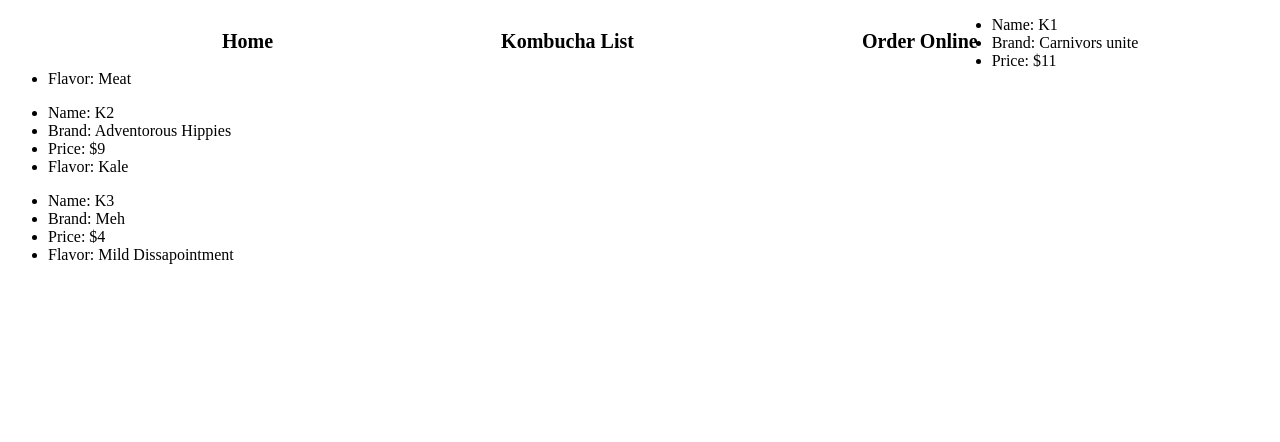
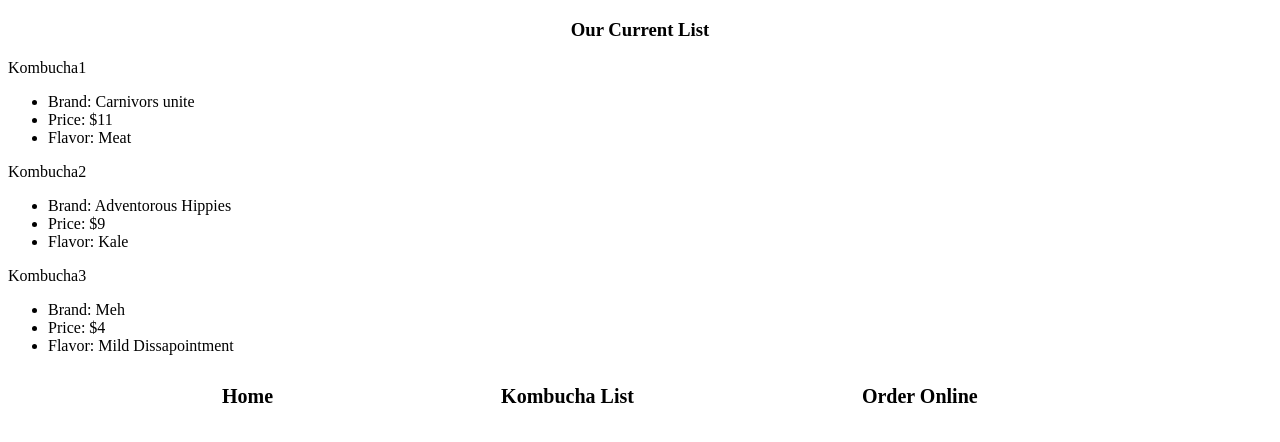
Before and after one commit to akemp7/CodeReview-Week15, a React app: page /#/list in a window 1280 px wide. Shown: the top 442 px of the page. Built offline with nearby package versions, Linux system fonts and the light colour scheme; the HTML template or start-up script is replaced by a standard one.

Commit message:
Add css styling to keglist, add code to orderform component

```diff
--- a/src/components/App.jsx
+++ b/src/components/App.jsx
@@ -1,7 +1,7 @@
 import React from 'react';
 import Home from './Home';
 import KegList from './KegList';
-import Order from './Order';
+import OrderForm from './OrderForm';
 import { Switch, Route } from 'react-router-dom';
 
 function App(){
@@ -10,7 +10,7 @@ function App(){
             <Switch>
                 <Route exact path="/" component={Home} />
                 <Route path="/list" component={KegList} />
-                <Route path="/order" component={Order} />
+                <Route path="/order" component={OrderForm} />
             </Switch>
         </div>
     );
--- a/src/components/Keg.jsx
+++ b/src/components/Keg.jsx
@@ -4,13 +4,14 @@ import PropTypes from 'prop-types';
 function Keg(props){
     return(
             <div>
+                <p> {props.name}</p>
                 <ul>
-                <li>Name: {props.name}</li>
                     <li>Brand: {props.brand}</li>
                     <li>Price: {props.price}</li>
                     <li>Flavor: {props.flavor}</li>
                 </ul>
             </div>
+
     );
 }
 
--- a/src/components/KegList.jsx
+++ b/src/components/KegList.jsx
@@ -4,21 +4,21 @@ import Navbar from './Navbar';
 
 var MasterKegList = [
     {
-        name: "K1",
+        name: "Kombucha1",
         brand: "Carnivors unite",
         price: "$11",
         flavor: "Meat"
 
     },
     {
-        name: "K2",
+        name: "Kombucha2",
         brand: "Adventorous Hippies",
         price: "$9",
         flavor: "Kale"
 
     },
     {
-        name: "K3",
+        name: "Kombucha3",
         brand: "Meh",
         price: "$4",
         flavor: "Mild Dissapointment"
@@ -28,9 +28,15 @@ var MasterKegList = [
 ]
 
 function KegList(){
+    var headerStyle = {
+        textAlign: "center",
+    }
     return(
+
             <div>
-            <Navbar />
+                <h3 style={headerStyle}>Our Current List</h3>
+                <div>
+
                 {MasterKegList.map((keg, index) =>
                     <Keg name={keg.name}
                         brand={keg.brand}
@@ -39,7 +45,10 @@ function KegList(){
                         key={index} />
 
                 )}
+                <Navbar />
             </div>
+        </div>
+
     );
 }
 
--- /dev/null
+++ b/src/components/OrderForm.jsx
@@ -0,0 +1,25 @@
+import React from 'react';
+import Navbar from './Navbar';
+
+function OrderForm(){
+    return(
+        <div>
+
+            <form>
+                <input type="text"
+                id='brand'
+                placeholder='Name of Brand'/>
+                <input type="text"
+                    id='flavor'
+                    placeholder='Flavor' />
+                <input type="text"
+                    id='kegs'
+                    placeholder='How Many Kegs' />
+                <button type="submit" className="btn-btn">Place my order!</button>
+            </form>
+            <Navbar />
+        </div>
+    );
+}
+
+export default OrderForm;
```
Also changed, not shown: src/components/Order.jsx (deleted). Lines whose indentation alone changed are shown as unchanged.
